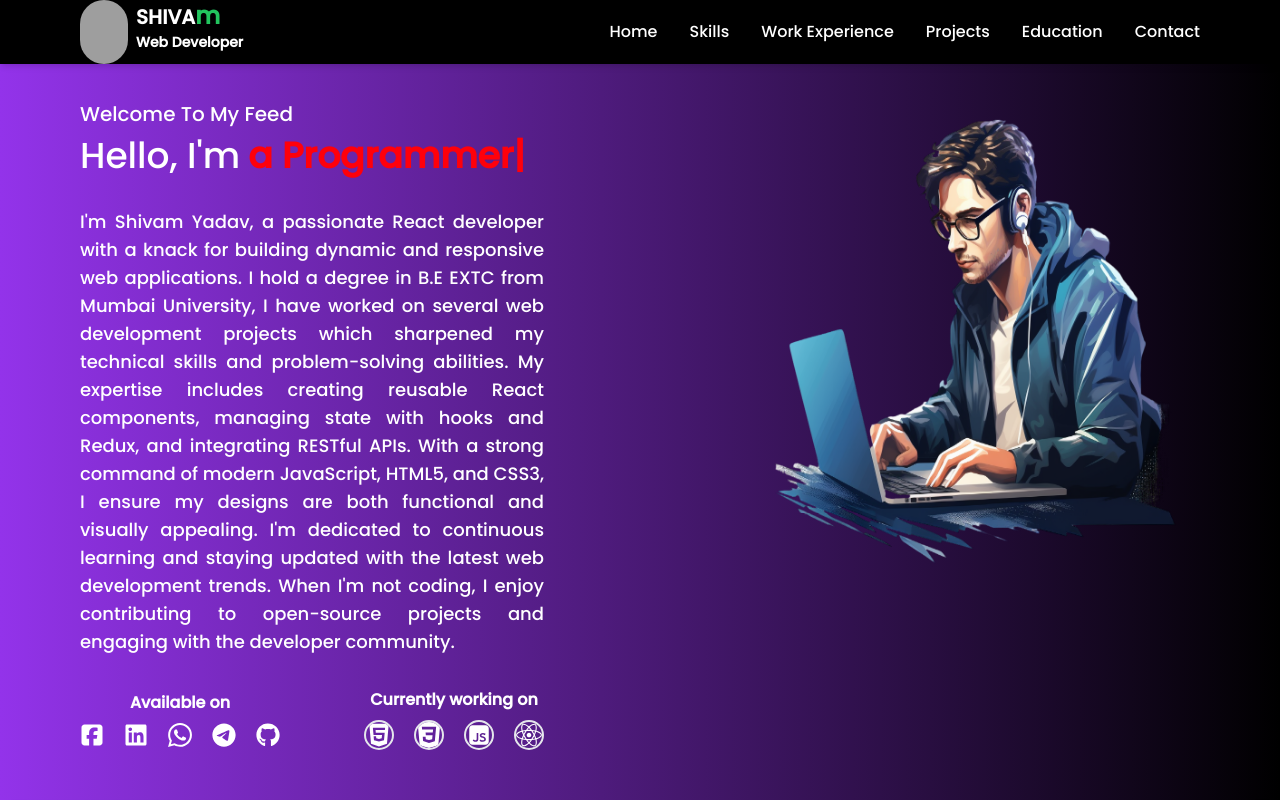
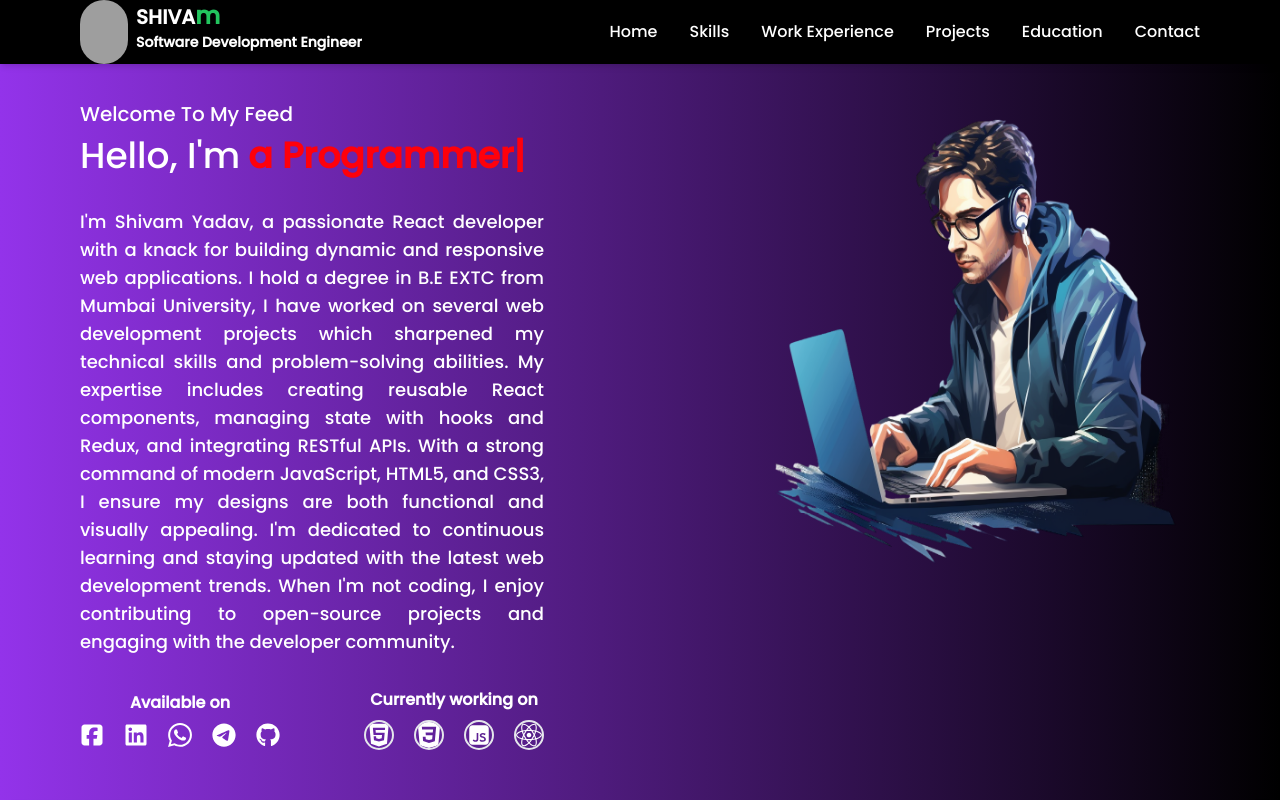
Before and after one commit to shivam3245/My-Portfolio, a React (Vite) app: page / in a window 1280 px wide. Shown: the top 800 px of the page. Built offline with nearby package versions, Linux system fonts and the light colour scheme; grey boxes are pictures that could not be loaded.

Commit message:
Added title

```diff
--- a/src/Components/Navbar.jsx
+++ b/src/Components/Navbar.jsx
@@ -23,7 +23,7 @@
                         <img src={pic} className="h-16 w-12  rounded-full hover:scale-90" alt="" />
                         <h1 className="font-semibold text-xl cursor-pointer">
                             SHIVA<span className="text-green-500 text-2xl">m</span>
-                            <p className="text-sm">Web Developer</p>
+                            <p className="text-sm">Software Development Engineer</p>
                         </h1>
                     </div>
                     {/* desktop navbar */}
```
